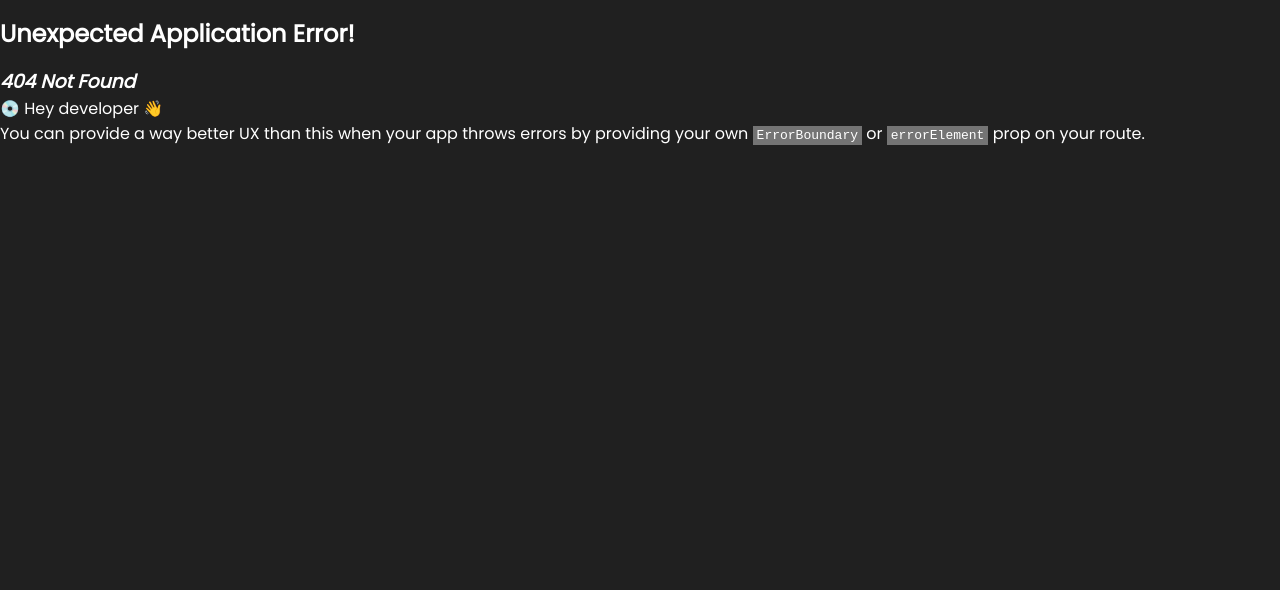
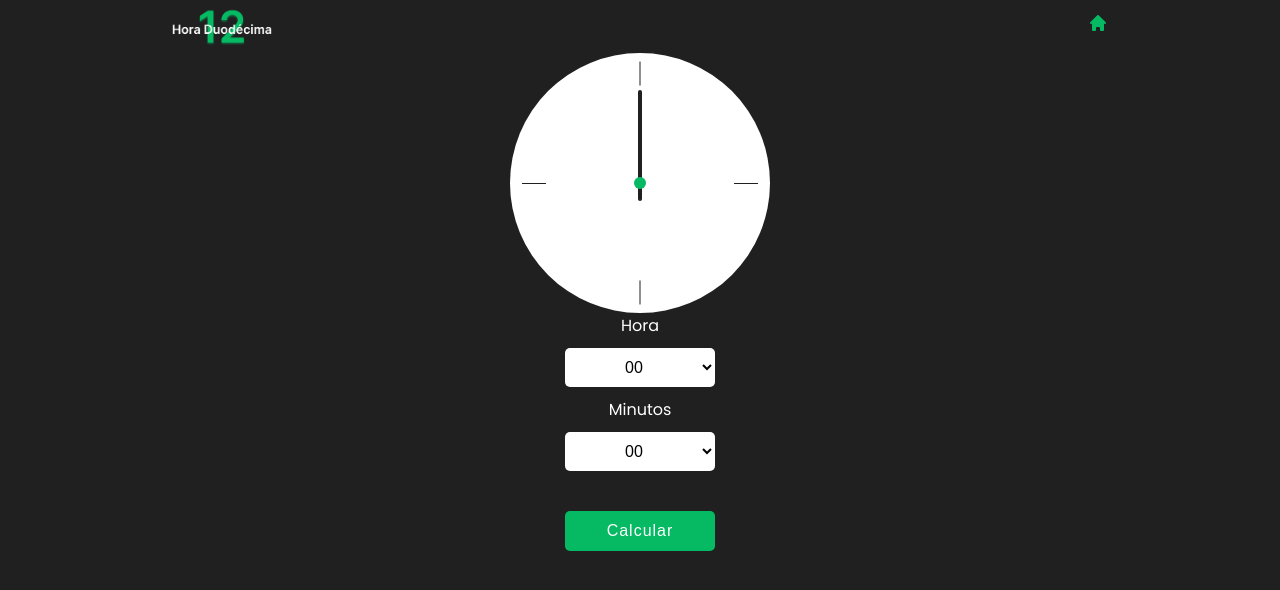
Before and after one commit to BerPGR/atividade-duodecimos, a React (Create React App) app in the folder clock-react/: page /calcular in a window 1280 px wide. Before the commit this address had no page. Shown: the top 590 px of the page. Built offline with nearby package versions, Linux system fonts and the light colour scheme.

Commit message:
Adicionado pagina para calcular duodécimos

```diff
--- a/clock-react/src/App.css
+++ b/clock-react/src/App.css
@@ -115,10 +115,45 @@ h3 {
   color: white;
 }
 
+.send-to-calculate {
+  display: flex;
+  flex-direction: column;
+  justify-content: center;
+  align-items: center;
+  gap: 1rem;
+}
+
+.send-to-calculate img {
+  width: 80%;
+}
+
 #quiz {}
 
 .image {
   width: 100%;
+}
+
+.btn-calcular {
+  display: flex;
+  align-items: center;
+  font-size: 2rem;
+  padding: .5rem 2.5rem;
+  gap: 3px;
+  background-color: transparent;
+  color: var(--white-color);
+  border: 2px solid var(--white-color);
+  border-radius: 0.625rem;
+
+
+  transition: .2s ease-in-out;
+  cursor: pointer;
+}
+
+.btn-calcular:hover {
+  color: var(--primary-color);
+  background-color: var(--white-color);
+  box-shadow: 0px 10px 11px 2px rgba(0, 0, 0, 0.5);
+  transform: translateY(-10px);
 }
 
 .btn-primary {
@@ -133,7 +168,7 @@ h3 {
   border-radius: 0.625rem;
   background: #FFF;
 
-  transition: .4s ease-in-out;
+  transition: .2s ease-in-out;
   cursor: pointer;
 }
 
@@ -188,6 +223,18 @@ ul>li {
     margin-right: auto;
   }
 
+  .send-to-calculate img {
+    width: 60%;
+  }
+
+  .send-to-calculate {
+    display: flex;
+    flex-direction: row;
+    justify-content: center;
+    align-items: center;
+    gap: 1rem;
+  }
+
   .lg-devices {
     width: 50vw;
     margin: 0 auto;
@@ -205,3 +252,22 @@ ul>li {
     width: 100%;
   }
 }
+
+@media screen and (max-width: 600px) {
+  .container {
+    text-align: center;
+  }
+
+  footer {
+    display: flex;
+    flex-direction: column;
+    text-align: center;
+  }
+  footer ul {
+    margin-top: 10px;
+  }
+
+  #calcular {
+    text-align: center;
+  }
+}
--- a/clock-react/src/App.jsx
+++ b/clock-react/src/App.jsx
@@ -42,6 +42,11 @@ function App() {
             <br />
             <p><b>21:37</b><br /> Hora: 21 - 18 = 3, logo, hora terceira noturna <br /> Minutos: 37 / 5 = 7, logo, 7 duodécimos</p>
             <p>Resultado: 7 duodécimos da hora terceira noturna</p>
+
+            <div className="send-to-calculate">
+              <img src='./logo-alternative.png' className='image' />
+              <a href="/calcular" className='btn-calcular'>Calcular <TbExternalLink /></a>
+            </div>
           </div>
 
         </section>
--- /dev/null
+++ b/clock-react/src/components/Calcular/Calculo.css
@@ -0,0 +1,150 @@
+.clock__circle {
+    position: relative;
+    min-width: 260px;
+    min-height: 260px;
+    border-radius: 50%;
+    justify-self: center;
+    display: flex;
+    justify-content: center;
+    align-items: center;
+    transition: 0.4s;
+
+    background-color: white;
+  }
+
+  .alarm-icon {
+    position: absolute;
+    font-size: 45px;
+    left: -25px;
+    top: -20px;
+  }
+
+  .active {
+    animation: alarm 2s infinite alternate;
+  }
+
+  .clock__content {
+    align-self: center;
+    row-gap: 2rem;
+  }
+
+  .clock__twelve,
+  .clock__three,
+  .clock__six,
+  .clock__nine {
+    position: absolute;
+    width: 1.5rem;
+    height: 1px;
+    background-color: var(--body-color);
+  }
+
+  .clock__twelve,
+  .clock__six {
+    transform: translateX(-50%) rotate(90deg);
+  }
+
+  .clock__twelve {
+    top: 1.25rem;
+    left: 50%;
+  }
+
+  .clock__three {
+    top: 50%;
+    right: 0.75rem;
+  }
+
+  .clock__six {
+    bottom: 1.25rem;
+    left: 50%;
+  }
+
+  .clock__nine {
+    left: 0.75rem;
+    top: 50%;
+  }
+
+  .clock__rounder {
+    width: 0.75rem;
+    height: 0.75rem;
+    background-color: #06BA63;
+    border-radius: 50%;
+    border: 2px solid var(#06BA63);
+    z-index: var(--z-tooltip);
+  }
+
+  .clock__hour,
+  .clock__minutes,
+  .clock__seconds {
+    position: absolute;
+    display: flex;
+    justify-content: center;
+  }
+
+  .clock__hour {
+    width: 105px;
+    height: 140px;
+  }
+
+  .clock__hour::before {
+    content: "";
+    position: absolute;
+    background-color: var(--body-color);
+    width: 0.25rem;
+    height: 5.5rem;
+    border-radius: 0.75rem;
+    z-index: var(--z-normal);
+  }
+
+  .clock__minutes {
+    width: 136px;
+    height: 186px;
+  }
+
+  .clock__minutes::before {
+    content: "";
+    position: absolute;
+    background-color: var(--body-color);
+    width: 0.25rem;
+    height: 6.5rem;
+    border-radius: 0.75rem;
+    z-index: var(--z-normal);
+  }
+
+  .clock__seconds {
+    width: 130px;
+    height: 200px;
+  }
+
+  .clock__seconds::before {
+    content: "";
+    position: absolute;
+    background-color: var(--first-color);
+    width: 0.125rem;
+    height: 7.5rem;
+    border-radius: 0.75rem;
+    z-index: var(--z-normal);
+  }
+
+  @keyframes alarm {
+    0%,
+    100% {
+      transform: scale3d(1, 1, 1);
+      text-shadow: 0 0 0 transparent;
+    }
+    10%,
+    20% {
+      transform: scale3d(0.9, 0.9, 0.9) rotate3d(0, 0, 1, -6deg);
+    }
+    30%,
+    50%,
+    70%,
+    90% {
+      transform: scale3d(1.2, 1.2, 1.2) rotate3d(0, 0, 1, 6deg);
+      text-shadow: 0 1px 3px rgb(0 0 0 / 30%);
+    }
+    40%,
+    60%,
+    80% {
+      transform: scale3d(1.2, 1.2, 1.2) rotate3d(0, 0, 1, -6deg);
+    }
+  }
--- /dev/null
+++ b/clock-react/src/components/Calcular/Calculo.jsx
@@ -0,0 +1,20 @@
+// Quiz.js
+import React, { useContext } from 'react'
+import ContextAlarm from "../context/ContextAlarm";
+
+import './Calculo.css'
+import CalculoScreen from './CalculoScreen';
+import Header from '../Header/Header';
+
+const Quiz = () => {
+  return (
+    <div className='container'>
+      <Header />
+      <ContextAlarm>
+        <CalculoScreen />
+      </ContextAlarm>
+    </div>
+  )
+}
+
+export default Quiz;
--- /dev/null
+++ b/clock-react/src/components/Calcular/CalculoScreen.jsx
@@ -0,0 +1,86 @@
+import React, { useState, useContext, useEffect } from "react";
+import "./Calculo.css";
+import "../AlarmOption/AlarmOption.css"
+import { AlarmContext } from "../context/ContextAlarm";
+import { useForm } from 'react-hook-form'
+import useSelect from "../../hook/useSelect";
+import { minutesNumber, hourNumber } from "../../func";
+
+function AnalogClock() {
+    const [hour, setHour] = useState("");
+    const [minutes, setMinutes] = useState("");
+    const [seconds, setSeconds] = useState("");
+    const { horaJudaica, hourAnalog, minutesAnalog, setHourAnalog, setMinutesAnalog, setHoraVerificacao} = useContext(AlarmContext);
+    const { register, handleSubmit } = useForm();
+
+    const onSubmit = (data) => {
+        setHourAnalog(data.horas);
+        setMinutesAnalog(data.minutos);
+    };
+
+    const setHorasDuodecimo = () => {
+        if (!hour.includes("Horas") && !minutes.includes("Minutos")) {
+          setHoraVerificacao(`${hour}:${minutes}`);
+        }
+    };
+
+  useEffect(() => {
+    clock();
+    // console.log(hourDigital, minutesDigital)
+  }, [hourAnalog, minutesAnalog])
+
+  const clock = () => {
+    setHour(`rotateZ(${(hourAnalog * 30)}deg)`);
+    setMinutes(`rotateZ(${minutesAnalog * 6}deg)`);
+  };
+
+  return (
+    <>
+        <div className="clock__circle">
+          <span className="clock__twelve"></span>
+          <span className="clock__three"></span>
+          <span className="clock__six"></span>
+          <span className="clock__nine"></span>
+
+          <div className="clock__rounder"></div>
+          <div className="clock__hour" style={{ transform: hour }}></div>
+          <div className="clock__minutes" style={{ transform: minutes }}></div>
+        </div>
+
+        <p>{horaJudaica}</p>
+
+        <div className="option-Container">
+            <form onSubmit={handleSubmit(onSubmit)} className={`wrapper-option form-container`}>
+              <label>Hora</label>
+              <select {...register("horas")}>
+                <option disabled value="Horas">
+                  Horas
+                </option>
+                {hourNumber.map((hour, index) => (
+                  <option key={index} value={hour}>
+                    {hour}
+                  </option>
+                ))}
+              </select>
+
+              <label>Minutos</label>
+              <select {...register("minutos")}>
+                <option disabled value="Minutos">
+                  Minutos
+                </option>
+                {minutesNumber.map((minutes, index) => (
+                  <option key={index} value={minutes}>
+                    {minutes}
+                  </option>
+                ))}
+              </select>
+              <button onClick={setHorasDuodecimo} className={`setAlarm-btn`}>
+                Calcular
+              </button>
+            </form>
+        </div>
+    </>
+    );
+}
+
+export default AnalogClock;
--- a/clock-react/src/components/Header/Header.jsx
+++ b/clock-react/src/components/Header/Header.jsx
@@ -31,7 +31,7 @@ const Header = () => {
             {location.pathname != '/quiz' && <HiOutlineMenuAlt3 className='menu-icon' onClick={handleMenu} />}
 
 
-            {location.pathname == '/quiz' ?
+            {location.pathname == '/quiz' || location.pathname == '/calcular' ?
                 <a href='/'>
                     <HiHome size={20} />
                 </a>
--- a/clock-react/src/components/context/ContextAlarm.jsx
+++ b/clock-react/src/components/context/ContextAlarm.jsx
@@ -2,7 +2,6 @@ import React, { createContext, useEffect, useState } from "react";
 export const AlarmContext = createContext();
 
 const extensoes = ["", "primeira", "segunda", "terceira", "quarta", "quinta", "sexta", "sétima", "oitava", "nona", "décima", "undécima", "duodécima"]
-
 
 const questions = [
   {
@@ -71,12 +70,14 @@ function ContextAlarm({ children }) {
       setHourDigital(HH);
       setMinutesDigital(MM);
     } else {
+      console.log("Entrou no else");
       let horasNormais = horaVerificacao.split(":")
       setHourDigital(horasNormais[0])
       setMinutesDigital(horasNormais[1])
       const horaJudaica = calculaHora(parseInt(horasNormais[0]))
       const minutoJudaico = calculaMinuto(parseInt(horasNormais[1]))
       setHoraJudaica(`${horaJudaica} ${minutoJudaico}`)
+      console.log("Entrou aqui");
     }
   }, []);
 
@@ -121,7 +122,7 @@ function ContextAlarm({ children }) {
   const currentQuestion = questions[questionNumber]
   const handleQuiz = () => {
     if (userAnswer.hora === 0 && userAnswer.minutos === 0) {
-      alert("Defini primeira a hora.")
+      alert("Define primeira a hora.")
       return
     }
 
@@ -169,6 +170,7 @@ function ContextAlarm({ children }) {
   return (
     <AlarmContext.Provider
       value={{
+        setHoraVerificacao,
         hourDigital,
         minutesDigital,
         hourAnalog,
@@ -187,7 +189,8 @@ function ContextAlarm({ children }) {
         handleCloseModal,
         handleScore,
         score,
-        resetQuiz
+        resetQuiz,
+        horaJudaica
       }}
     >
       {children}
--- a/clock-react/src/index.js
+++ b/clock-react/src/index.js
@@ -2,6 +2,7 @@ import React from 'react';
 import ReactDOM from 'react-dom/client';
 import App from './App';
 import Quiz from './components/Quiz/Quiz';
+import Calculo from './components/Calcular/Calculo';
 
 import {
   createBrowserRouter,
@@ -18,6 +19,10 @@ const router = createBrowserRouter([
   {
     path: "/quiz",
     element: <Quiz />
+  },
+  {
+    path: "/calcular",
+    element: <Calculo />
   }
 ]);
 
```
Also changed, not shown: clock-react/src/components/AlarmOption/AlarmOption.jsx (+0 -9 lines), clock-react/src/components/context/QuestionsContext.jsx (deleted, +0 -72 lines).
